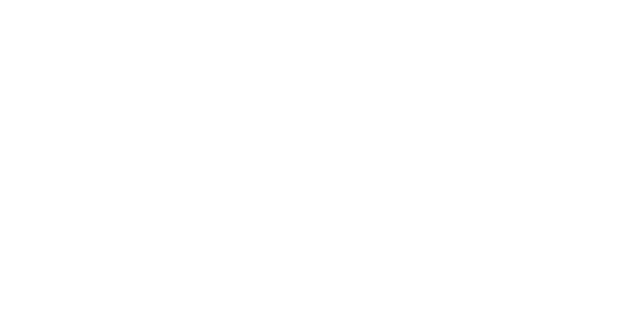
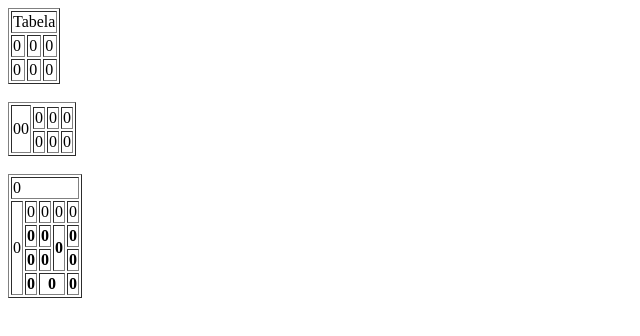
Before and after one commit to Joy-Jn/DDS-18, a plain HTML site: page ExercícioHtml1-joy/Tabelas.html in a window 1280 px wide. Shown: the whole page, without its empty margins (0-640 px from the left). Drawn offline with Linux system fonts and the light colour scheme.

Commit message:
atividade completa

```diff
--- a/ExercícioHtml1-joy/Tabelas.html
+++ b/ExercícioHtml1-joy/Tabelas.html
@@ -6,6 +6,78 @@
     <title>Tabelas</title>
 </head>
 <body>
+    <table border="1">
+        <tr>
+            <td colspan="3">Tabela</td>
+        </tr>
 
+        <tr>
+            <td>0</td>
+            <td>0</td>
+            <td>0</td>
+        </tr>
+
+        <tr>
+            <td>0</td>
+            <td>0</td>
+            <td>0</td>
+        </tr>
+
+    </table>
+
+    <br>
+
+    <table border="1">
+        <tr>
+            <td rowspan="3">00</td>
+        </tr>
+
+        <tr>
+            <td>0</td>
+            <td>0</td>
+            <td>0</td>
+        </tr>
+
+        <tr>
+            <td>0</td>
+            <td>0</td>
+            <td>0</td>
+        </tr>
+
+    </table>
+
+    <br>
+
+    <table border="1">
+        <tr>
+            <td colspan="5">0</td>
+        </tr>
+
+        <tr>
+            <td rowspan="4">0</td>
+            <td>0</td>
+            <td>0</td>
+            <td>0</td>
+            <td>0</td>
+        </tr>
+
+        <tr>
+            <th>0</th>
+            <th>0</th>
+            <th rowspan="2">0</th>
+            <th>0</th>
+        </tr>
+        <tr>
+            <th>0</th>
+            <th>0</th>
+            <th>0</th>
+        </tr>
+        <tr>
+            <th>0</th>
+            <th colspan="2">0</th>
+            <th>0</th>
+        </tr>
+
+    </table>
 </body>
 </html>
```
Also changed, not shown: aula4css/estilo.css (added, +46 -0 lines), aula4css/index.html (added, +33 -0 lines).
